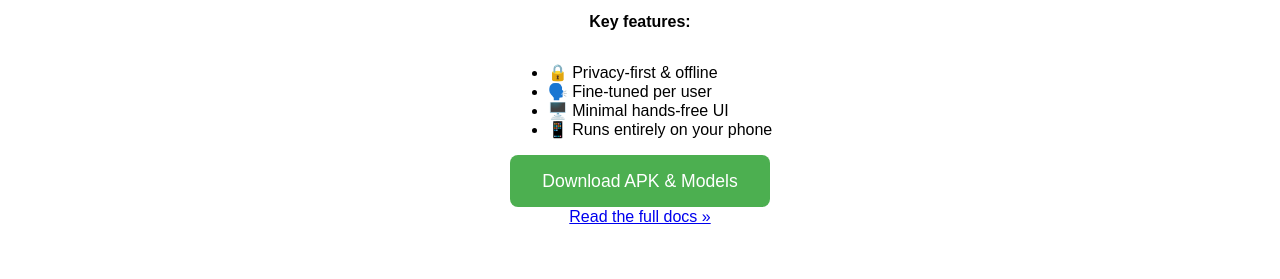
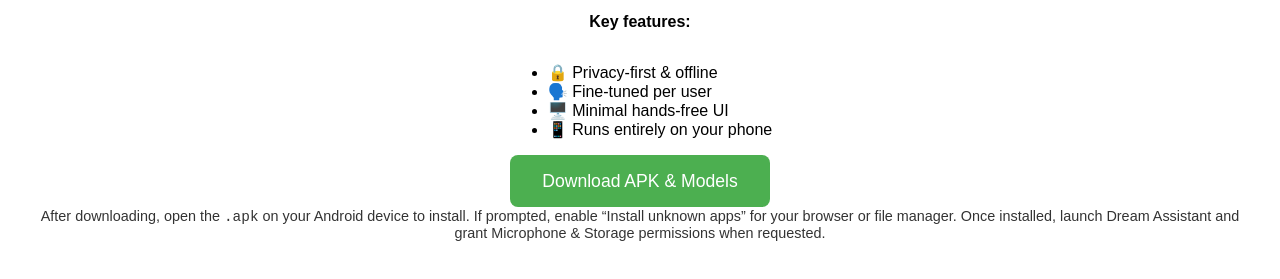
Before and after one commit to Bra-AM/dream-assistant-android, a plain HTML site: page docs/index.html in a window 1280 px wide. Shown: the part 141-420 px from the top of the page. Drawn offline with Linux system fonts and the light colour scheme.

Commit message:
Update index.html
Update landing page with downloading instructions

```diff
--- a/docs/index.html
+++ b/docs/index.html
@@ -7,7 +7,7 @@
   <style>
     body { font-family: Arial, sans-serif; text-align: center; padding: 2rem; }
     .btn { background: #4CAF50; color: #fff; padding:1rem 2rem; border:none; border-radius:8px; text-decoration:none; font-size:1.1rem; }
-    img { max-width: 100%; height: auto; }
+    p.instruction { margin-top: 1rem; font-size: 0.9rem; color: #333; }
   </style>
 </head>
 <body>
@@ -20,11 +20,19 @@
     <li>🖥️ Minimal hands-free UI</li>
     <li>📱 Runs entirely on your phone</li>
   </ul>
+
   <p>
-    <a class="btn" href="https://github.com/YOUR_USERNAME/dream-assistant-android/releases/tag/v1.0">
+    <a class="btn"
+       href="https://drive.google.com/drive/folders/1_LbEb6Gl1NIVPRtkrjV6Yvixlj8xj4cn?usp=sharing"
+       target="_blank">
       Download APK & Models
     </a>
   </p>
-  <p><a href="README.md">Read the full docs »</a></p>
+
+  <p class="instruction">
+    After downloading, open the <code>.apk</code> on your Android device to install.
+    If prompted, enable “Install unknown apps” for your browser or file manager.
+    Once installed, launch Dream Assistant and grant Microphone & Storage permissions when requested.
+  </p>
 </body>
 </html>
```
